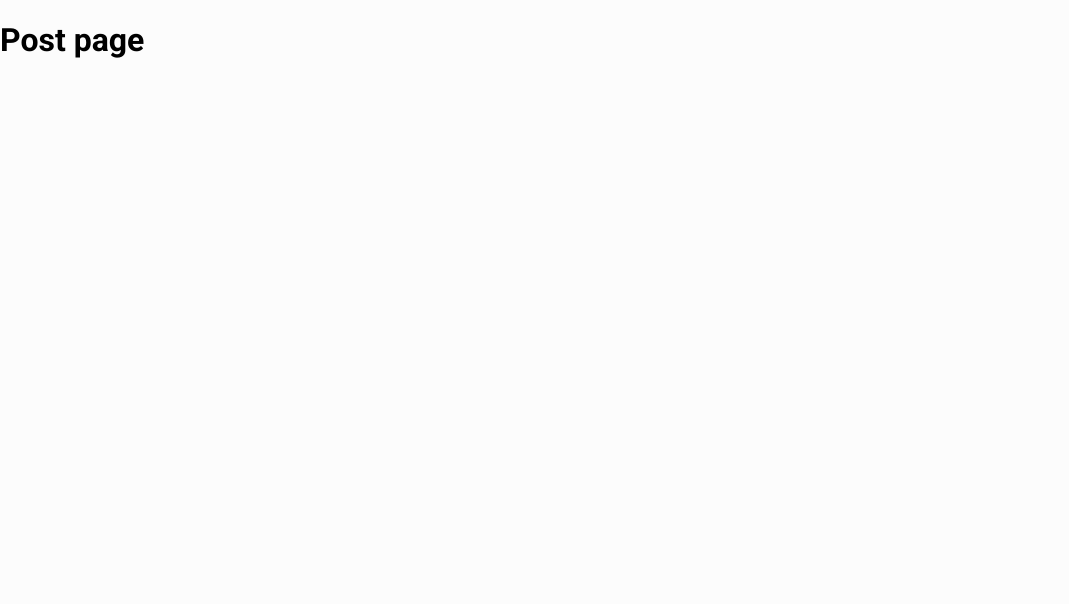
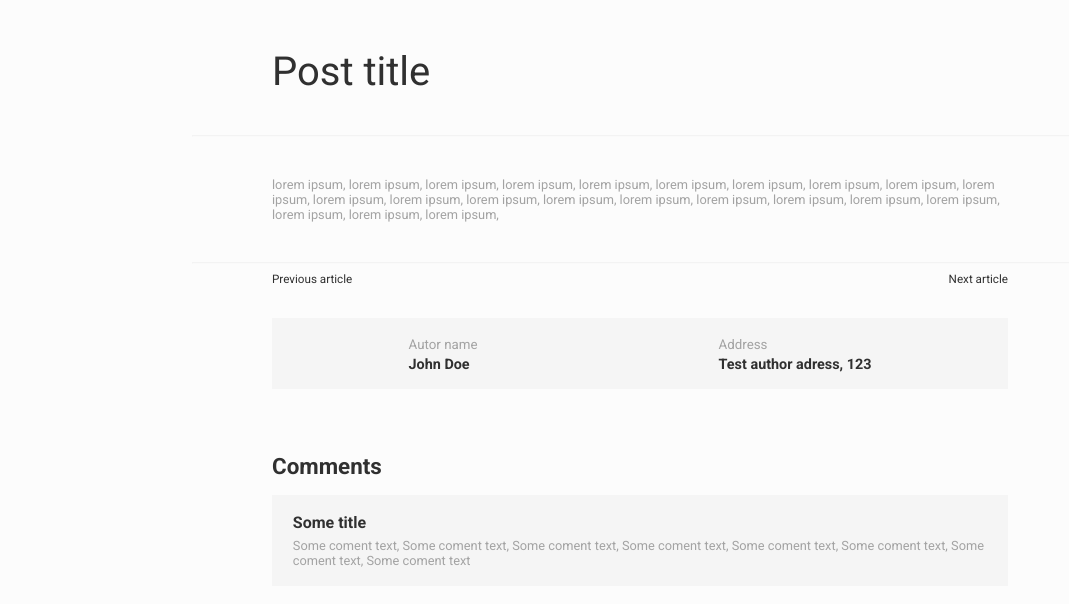
Before and after one commit to RajovicMirko/posts, a React (Create React App) app: page /posts/1 in a window 1280 px wide. Shown: the top 604 px of the page, without its empty margins (0-1069 px from the left). Built offline with nearby package versions, Linux system fonts and the light colour scheme.

Commit message:
Add post page logic

```diff
--- a/src/components/PostCard/index.js
+++ b/src/components/PostCard/index.js
@@ -3,7 +3,7 @@ import React from "react";
 import { Link } from "react-router-dom";
 
 const PostCard = ({ post }) => (
-  <Link to={post.id.toString()} className="post-card">
+  <Link to={`/posts/${post.id.toString()}`} className="post-card">
     <span className="title">{post.title}</span>
     <p className="desc">{post.body.slice(0, 100)}...</p>
     <span className="link">
--- a/src/pages/Post.jsx
+++ b/src/pages/Post.jsx
@@ -1,9 +1,57 @@
+import "pages/Post.scss";
 import React from "react";
 
 function Post() {
   return (
-    <div>
-      <h1>Post page</h1>
+    <div className="post">
+      <div className="container title">
+        <span className="title">Post title</span>
+      </div>
+
+      <hr />
+
+      <div className="container">
+        <div className="text">
+          lorem ipsum, lorem ipsum, lorem ipsum, lorem ipsum, lorem ipsum, lorem
+          ipsum, lorem ipsum, lorem ipsum, lorem ipsum, lorem ipsum, lorem
+          ipsum, lorem ipsum, lorem ipsum, lorem ipsum, lorem ipsum, lorem
+          ipsum, lorem ipsum, lorem ipsum, lorem ipsum, lorem ipsum, lorem
+          ipsum, lorem ipsum,{" "}
+        </div>
+      </div>
+
+      <hr />
+
+      <div className="container">
+        <div className="controls">
+          <span>Previous article</span>
+          <span>Next article</span>
+        </div>
+
+        <div className="autor">
+          <span>
+            <small>Autor name</small>
+            <p>John Doe</p>
+          </span>
+
+          <span>
+            <small>Address</small>
+            <p>Test author adress, 123</p>
+          </span>
+        </div>
+
+        <div className="comments">
+          <span className="sub-title">Comments</span>
+          <div className="comment">
+            <span className="comment-title">Some title</span>
+            <p className="comment-text">
+              Some coment text, Some coment text, Some coment text, Some coment
+              text, Some coment text, Some coment text, Some coment text, Some
+              coment text
+            </p>
+          </div>
+        </div>
+      </div>
     </div>
   );
 }
--- /dev/null
+++ b/src/pages/Post.scss
@@ -0,0 +1,81 @@
+.post {
+  margin: 0 auto;
+  margin-top: 3rem;
+  margin-bottom: 1.5rem;
+  max-width: 70%;
+
+  & .title {
+    margin-bottom: 2.5rem;
+    font-size: 2.5rem;
+    color: var(--gray-text-mid-light-color);
+  }
+
+  & hr {
+    opacity: 0.08;
+  }
+
+  & .text {
+    margin: 2.5rem 0;
+    font-size: 0.8rem;
+    color: var(--gray-text-light-color);
+  }
+
+  & .controls {
+    display: flex;
+    justify-content: space-between;
+    align-items: center;
+    margin-bottom: 2rem;
+
+    & span {
+      font-size: 0.73rem;
+      color: var(--gray-text-mid-light-color);
+    }
+  }
+
+  & .autor {
+    display: flex;
+    justify-content: space-around;
+    align-items: center;
+    background-color: var(--gray-element-bg-color);
+    padding: 1rem;
+    margin-bottom: 4rem;
+
+    & span {
+      & small {
+        color: var(--gray-text-light-color);
+      }
+      & p {
+        margin: 0.2rem 0 0 0;
+        font-size: 0.9rem;
+        font-weight: 700;
+        color: var(--gray-text-mid-light-color);
+      }
+    }
+  }
+
+  & .comments {
+    & .sub-title {
+      font-size: 1.4rem;
+      font-weight: 700;
+      color: var(--gray-text-mid-light-color);
+    }
+
+    & .comment {
+      margin-top: 1rem;
+      background-color: var(--gray-element-bg-color);
+      padding: 1.1rem 1.3rem;
+
+      & .comment-title {
+        margin: 0 0 0 0;
+        font-weight: 700;
+        color: var(--gray-text-mid-light-color);
+      }
+
+      & .comment-text {
+        margin: 0.4rem 0 0 0;
+        font-size: 0.8rem;
+        color: var(--gray-text-light-color);
+      }
+    }
+  }
+}
--- a/src/pages/Posts.scss
+++ b/src/pages/Posts.scss
@@ -38,7 +38,7 @@
     display: grid;
     grid-template-columns: repeat(auto-fit, minmax(250px, 1fr));
     grid-template-rows: repeat(auto-fit, minmax(190px, 1fr));
-    gap: 2rem;
+    gap: 1.5rem;
     margin: 1.5rem 0;
 
     & a.post-card:first-of-type {
```
